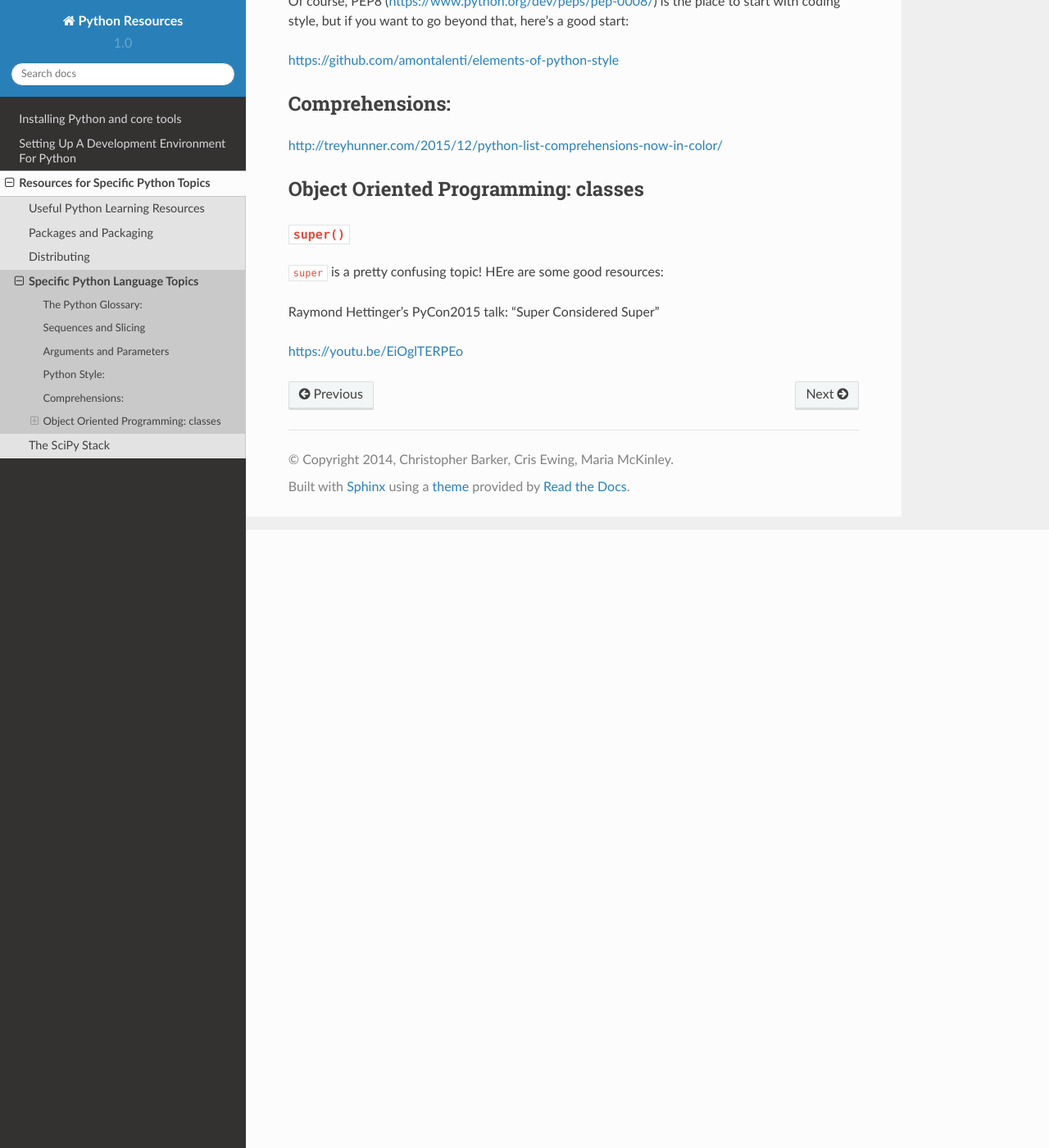
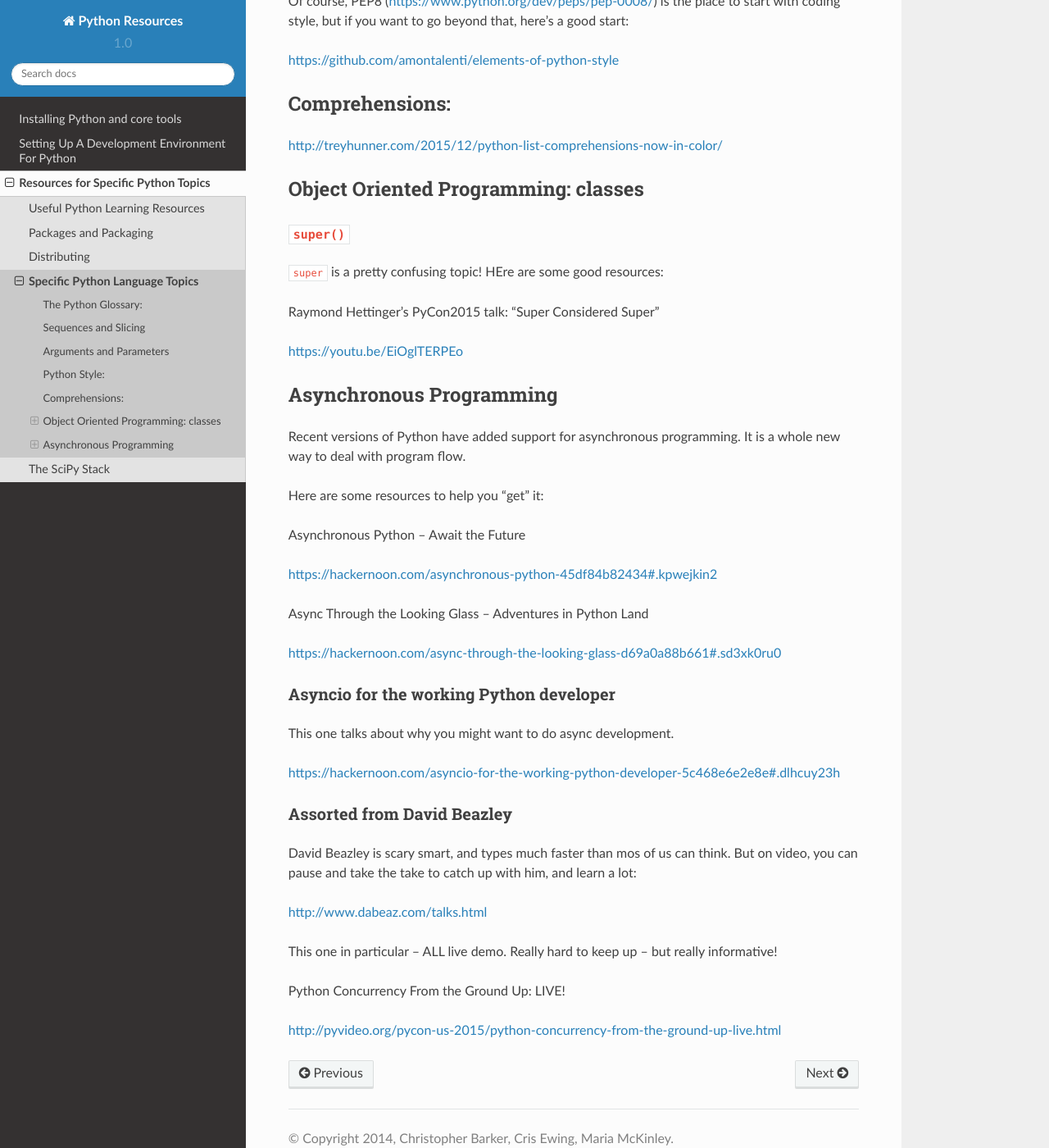
Before and after one commit to UWPCE-PythonCert/PythonResources, a Sphinx documentation site: the page built from sphinx_sources/source/GeneralPython/language_topics.rst, in a window 1280 px wide and 1400 px high, scrolled down 754 px. Shown: the whole window at 82% size. Built offline with Sphinx 7.4.7 and the Read the Docs theme 2.0.0, drawn with Linux system fonts in a browser that asks for light colours.

Commit message:
added some async resources

```diff
--- a/sphinx_sources/source/GeneralPython/language_topics.rst
+++ b/sphinx_sources/source/GeneralPython/language_topics.rst
@@ -51,3 +51,37 @@ Object Oriented Programming: classes
 Raymond Hettinger's PyCon2015 talk: "Super Considered Super"
 
 https://youtu.be/EiOglTERPEo
+
+Asynchronous Programming
+========================
+
+Recent versions of Python have added support for asynchronous programming. It is a whole new way to deal with program flow.
+
+Here are some resources to help you "get" it:
+
+Asynchronous Python -- Await the Future
+
+https://hackernoon.com/asynchronous-python-45df84b82434#.kpwejkin2
+
+Async Through the Looking Glass -- Adventures in Python Land
+
+https://hackernoon.com/async-through-the-looking-glass-d69a0a88b661#.sd3xk0ru0
+
+Asyncio for the working Python developer
+----------------------------------------
+This one talks about why you might want to do async development.
+
+https://hackernoon.com/asyncio-for-the-working-python-developer-5c468e6e2e8e#.dlhcuy23h
+
+Assorted from David Beazley
+---------------------------
+
+David Beazley is scary smart, and types much faster than mos of us can think. But on video, you can pause and take the take to catch up with him, and learn a lot:
+
+http://www.dabeaz.com/talks.html
+
+This one in particular -- ALL live demo. Really hard to keep up -- but really informative!
+
+Python Concurrency From the Ground Up: LIVE!
+
+http://pyvideo.org/pycon-us-2015/python-concurrency-from-the-ground-up-live.html
```
